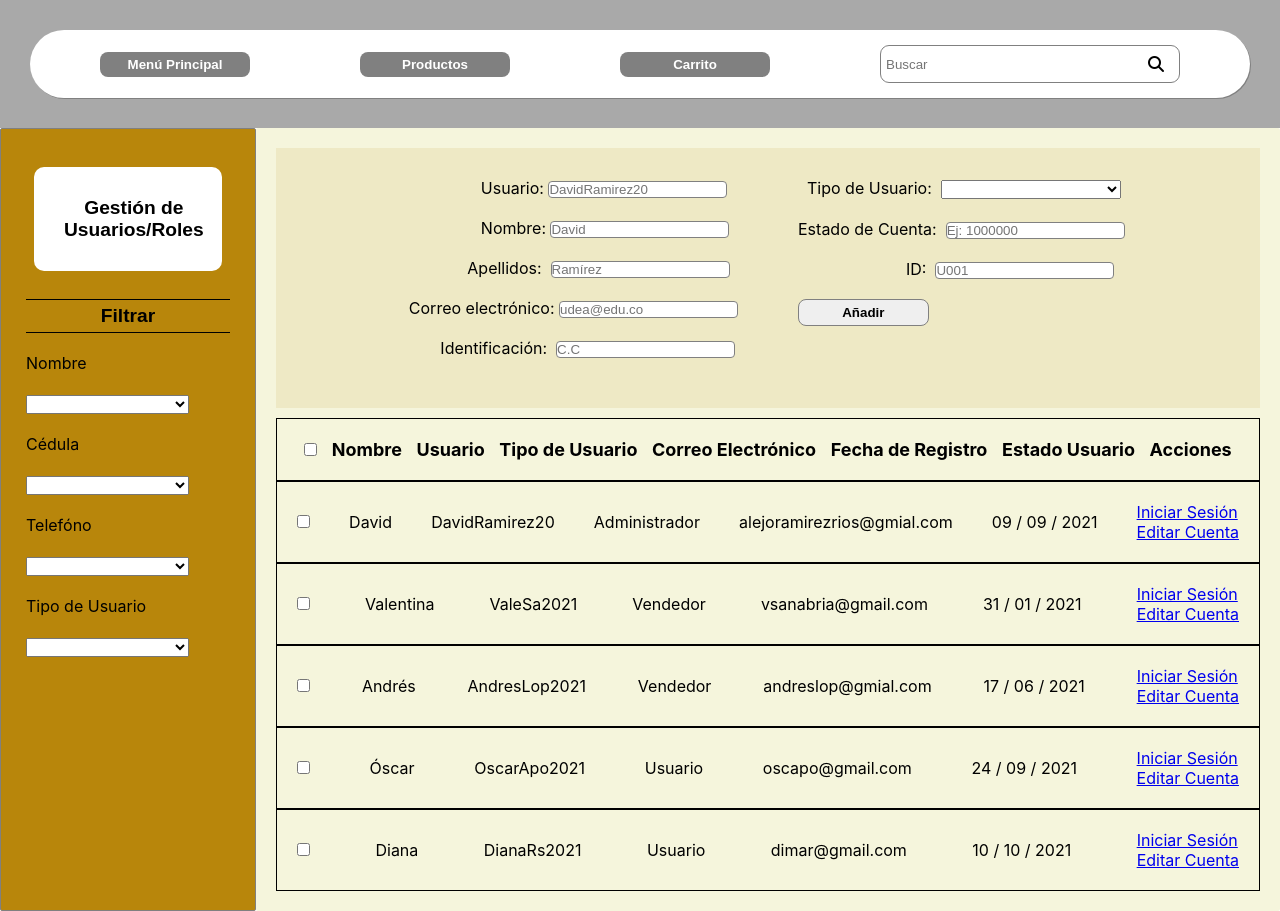
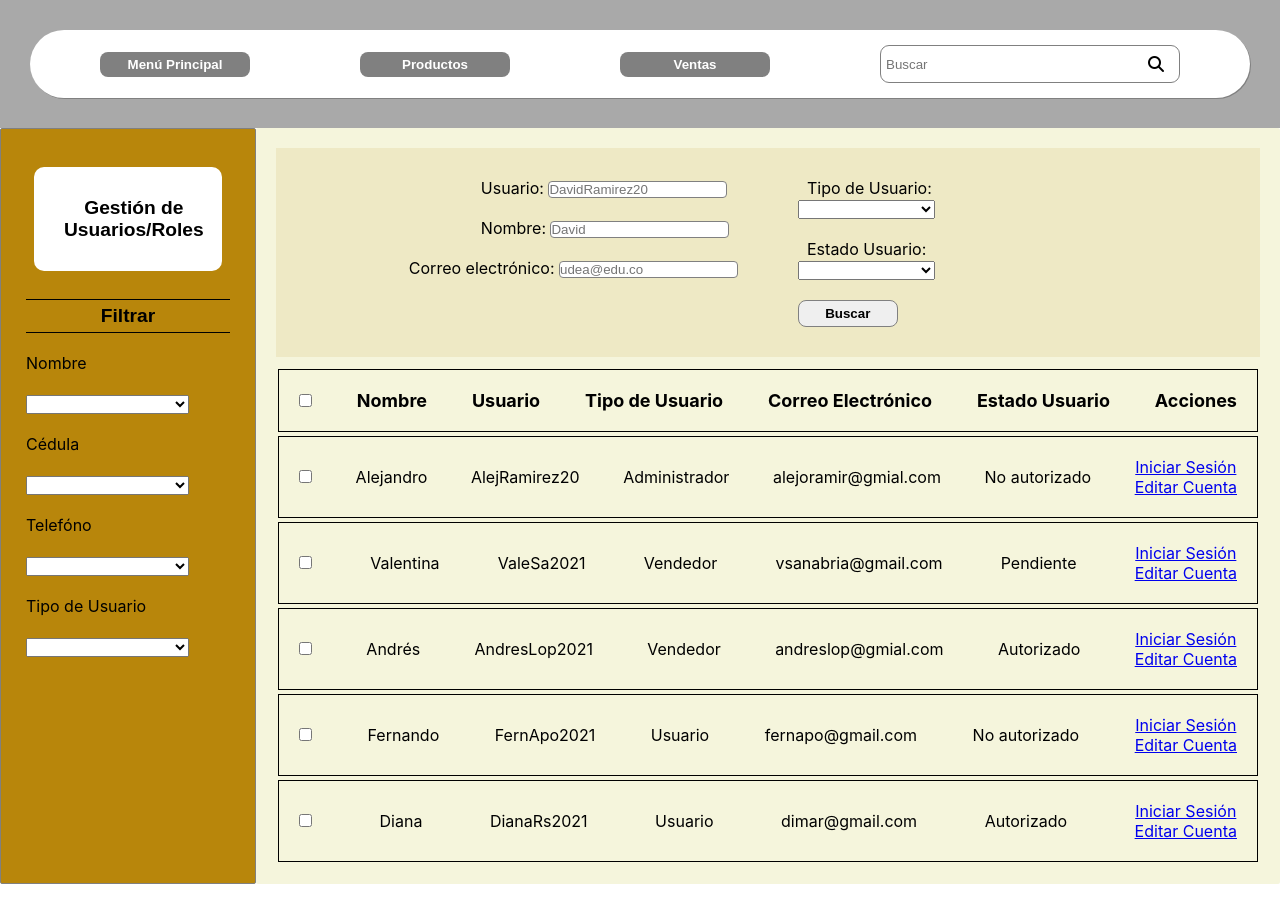
Before and after one commit to 10Daniel10/Proyecto_Ciclo3_Napster, a React (Create React App) app in the folder SistemaDeVentas/: page /gestion_datos in a window 1280 px wide. After the commit the page ends 884 px from the top, so only its background shows below. Built offline with nearby package versions, Linux system fonts and the light colour scheme.

Commit message:
agregar interfaces de gestion de producto, ventas y susuarios con link a menu principal y cada una

```diff
--- a/SistemaDeVentas/src/components/components.jsx
+++ b/SistemaDeVentas/src/components/components.jsx
@@ -1,23 +1,27 @@
 import {Link} from 'react-router-dom';
+import 'styles/style.css';
 
-function DataBase({name, user, userType, email, date}){
+function DataBaseUser({name, user, userType, email, state}){
    return(
-      <ul className="dataBase">
-         <li><input type="checkbox"/></li>
-         <li>{name}</li>
-         <li>{user}</li>
-         <li>{userType}</li>
-         <li>{email}</li>
-         <li>{date}</li>
-         <li>
-            <a href="login">Iniciar Sesión</a><br></br>
-            <Link to="editAccount">
-               <a>Editar Cuenta</a>
-            </Link>
-         </li>
-      </ul>
+      <table>
+         <tbody>
+            <tr className="dataBase">
+               <td><input type="checkbox"/></td>
+               <td>{name}</td>
+               <td>{user}</td>
+               <td>{userType}</td>
+               <td>{email}</td>
+               <td>{state}</td>
+               <td>
+                  <a href="login">Iniciar Sesión</a><br></br>
+                  <Link to="editAccount">
+                     <a>Editar Cuenta</a>
+                  </Link>
+               </td>
+            </tr>
+         </tbody>
+      </table>
    )
 }
 
-
-export default DataBase;
+export default DataBaseUser;
--- a/SistemaDeVentas/src/pages/gestionProd.jsx
+++ b/SistemaDeVentas/src/pages/gestionProd.jsx
@@ -1,5 +1,5 @@
 import React from 'react'
-import DataBase from 'components/components';
+import { Link } from 'react-router-dom';
 
 const GestionProd = () => {
    return (
@@ -8,13 +8,19 @@ const GestionProd = () => {
             <div className="contenedor2">
                <ul className="navbar">
                   <li>
-                     <button className="button mainButton">Menú Principal</button>
+                     <Link to='/'>
+                        <button className="button mainButton">Menú Principal</button>
+                     </Link>
                   </li>
                   <li>
-                     <button className="button mainButton">Productos</button>
+                     <Link to='/gestion_datos'>
+                        <button className="button mainButton">Usuarios</button>
+                     </Link>
                   </li>
                   <li>
-                     <button className="button mainButton">Carrito</button>
+                     <Link to='/gestion_ventas'>
+                        <button className="button mainButton">Ventas</button>
+                     </Link>
                   </li>
                   <li>
                      <div className="buscar">
@@ -31,7 +37,7 @@ const GestionProd = () => {
                   <div id="columnOne">
                   <br></br>
                   <div id="blockTitle">
-                     Gestión de Usuarios/Roles
+                     Gestión de Productos
                   </div><br></br>
                   <span id="filter">Filtrar</span><br></br>
                   <ul className="lista">
@@ -43,7 +49,7 @@ const GestionProd = () => {
                         <option>Z - A</option>
                         </select>
                      </li><br></br>
-                     <span>Cédula</span><br></br><br></br>
+                     <span>Identificador</span><br></br><br></br>
                      <li>
                         <select className="widthSelect">
                         <option></option>
@@ -54,23 +60,6 @@ const GestionProd = () => {
                         <option>5</option>
                         </select>
                      </li><br></br>
-                     <span>Telefóno</span><br></br><br></br>
-                     <li>
-                        <select className="widthSelect">
-                        <option></option>
-                        <option>300</option>
-                        <option>301</option>
-                        </select>
-                     </li><br></br>
-                     <span>Tipo de Usuario</span><br></br><br></br>
-                     <li>
-                        <select className="widthSelect">
-                           <option></option>
-                           <option>Administrador</option>
-                           <option>Vendedor</option>
-                           <option>Usuario</option>
-                        </select>
-                     </li>
                   </ul>
                   </div>
                   <div id="inner-grid">
@@ -79,14 +68,6 @@ const GestionProd = () => {
                         <li>
                         &nbsp; &nbsp; &nbsp; &nbsp; &nbsp; &nbsp; &nbsp;&nbsp; &nbsp;Usuario:&nbsp;
                            <input placeholder="DavidRamirez20" type="text" className="textBox"/>
-                        </li><br></br>
-                        <li>
-                           &nbsp; &nbsp; &nbsp; &nbsp; &nbsp; &nbsp; &nbsp;&nbsp;&nbsp;&nbsp;Nombre:&nbsp;
-                           <input placeholder="David" type="text" className="textBox"/>
-                        </li><br></br>
-                        <li>
-                           &nbsp; &nbsp; &nbsp; &nbsp; &nbsp; &nbsp;&nbsp; Apellidos: &nbsp;
-                           <input placeholder="Ramírez" type="text" className="textBox"/>
                         </li><br></br>
                         <li>
                            Correo electrónico:&nbsp;
@@ -118,56 +99,19 @@ const GestionProd = () => {
                            <input placeholder="U001" type="text" className="textBox"/>
                         </li><br></br>
                         <li>
-                           <button className="button secondaryButton">Añadir</button>
+                           <button className="button secondaryButton">Buscar</button>
                         </li>
                         </ul>
                      </div>
                      <div className="dataBaseContent">
                         <ul className="dataBaseTitle">
                            <li><input type="checkbox"/></li>
-                           <li>Nombre</li>
-                           <li>Usuario</li>
-                           <li>Tipo de Usuario</li>
-                           <li>Correo Electrónico</li>
-                           <li>Fecha de Registro</li>
-                           <li>Estado Usuario</li>
-                           <li>Acciones</li>
+                           <li>ID Producto</li>
+                           <li>Descripción</li>
+                           <li>Valor unitario</li>
+                           <li>Estado</li>
                         </ul>
-                        <DataBase
-                           name="David"
-                           user="DavidRamirez20"
-                           userType="Administrador"
-                           email="alejoramirezrios@gmial.com"
-                           date="09 / 09 / 2021"
-                        />
-                        <DataBase
-                           name="Valentina"
-                           user="ValeSa2021"
-                           userType="Vendedor"
-                           email="vsanabria@gmail.com"
-                           date="31 / 01 / 2021"
-                        />
-                        <DataBase
-                           name="Andrés"
-                           user="AndresLop2021"
-                           userType="Vendedor"
-                           email="andreslop@gmial.com"
-                           date="17 / 06 / 2021"
-                        />
-                        <DataBase
-                           name="Óscar"
-                           user="OscarApo2021"
-                           userType="Usuario"
-                           email="oscapo@gmail.com"
-                           date="24 / 09 / 2021"
-                        />
-                        <DataBase
-                           name="Diana"
-                           user="DianaRs2021"
-                           userType="Usuario"
-                           email="dimar@gmail.com"
-                           date="10 / 10 / 2021"
-                        />
+
                      </div>
                   </div>
                </div>
--- a/SistemaDeVentas/src/pages/gestionSale.jsx
+++ b/SistemaDeVentas/src/pages/gestionSale.jsx
@@ -1,5 +1,6 @@
-import React from 'react'
-import DataBase from 'components/components';
+import React from 'react';
+import 'styles/style.css';
+import { Link } from 'react-router-dom';
 
 const GestionSale = () => {
    return (
@@ -8,13 +9,19 @@ const GestionSale = () => {
             <div className="contenedor2">
                <ul className="navbar">
                   <li>
+                     <Link to='/'>
                         <button className="button mainButton">Menú Principal</button>
+                     </Link>
                   </li>
                   <li>
-                     <button className="button mainButton">Productos</button>
+                     <Link to='/gestion_datos'>
+                        <button className="button mainButton">Usuarios</button>
+                     </Link>
                   </li>
                   <li>
-                     <button className="button mainButton">Carrito</button>
+                     <Link to='/gestion_productos'>
+                        <button className="button mainButton">Productos</button>
+                     </Link>
                   </li>
                   <li>
                      <div className="buscar">
@@ -31,7 +38,7 @@ const GestionSale = () => {
                   <div id="columnOne">
                   <br></br>
                   <div id="blockTitle">
-                     Gestión de Usuarios/Roles
+                     Gestión de Ventas
                   </div><br></br>
                   <span id="filter">Filtrar</span><br></br>
                   <ul className="lista">
@@ -43,7 +50,7 @@ const GestionSale = () => {
                         <option>Z - A</option>
                         </select>
                      </li><br></br>
-                     <span>Cédula</span><br></br><br></br>
+                     <span>Identificador</span><br></br><br></br>
                      <li>
                         <select className="widthSelect">
                         <option></option>
@@ -54,7 +61,7 @@ const GestionSale = () => {
                         <option>5</option>
                         </select>
                      </li><br></br>
-                     <span>Telefóno</span><br></br><br></br>
+                     <span>Responsable</span><br></br><br></br>
                      <li>
                         <select className="widthSelect">
                         <option></option>
@@ -62,112 +69,39 @@ const GestionSale = () => {
                         <option>301</option>
                         </select>
                      </li><br></br>
-                     <span>Tipo de Usuario</span><br></br><br></br>
-                     <li>
-                        <select className="widthSelect">
-                           <option></option>
-                           <option>Administrador</option>
-                           <option>Vendedor</option>
-                           <option>Usuario</option>
-                        </select>
-                     </li>
                   </ul>
                   </div>
                   <div id="inner-grid">
-                     <div id="contentUl1">
+                     <div id="contentul3">
                         <ul className="lista">
                            <li>
-                        &nbsp; &nbsp; &nbsp; &nbsp; &nbsp; &nbsp; &nbsp;&nbsp; &nbsp;Usuario:&nbsp;
+                           &nbsp; &nbsp; &nbsp; &nbsp; &nbsp; &nbsp; &nbsp;&nbsp; &nbsp;ID Venta:&nbsp;
                               <input placeholder="DavidRamirez20" type="text" className="textBox"/>
                            </li><br></br>
                            <li>
-                           &nbsp; &nbsp; &nbsp; &nbsp; &nbsp; &nbsp; &nbsp;&nbsp;&nbsp;&nbsp;Nombre:&nbsp;
+                              &nbsp; &nbsp; &nbsp; &nbsp; &nbsp;&nbsp;ID Producto:&nbsp;
                               <input placeholder="David" type="text" className="textBox"/>
                            </li><br></br>
                            <li>
-                           &nbsp; &nbsp; &nbsp; &nbsp; &nbsp; &nbsp;&nbsp; Apellidos: &nbsp;
+                              &nbsp; &nbsp; &nbsp; &nbsp; &nbsp; &nbsp;&nbsp; ID Usuario &nbsp;
                               <input placeholder="Ramírez" type="text" className="textBox"/>
                            </li><br></br>
                            <li>
-                           Correo electrónico:&nbsp;
-                           <input placeholder="udea@edu.co" type="email" className="textBox"/>
-                        </li><br></br>
-                        <li>
-                           &nbsp; &nbsp; &nbsp; &nbsp;Identificación: &nbsp;
-                           <input placeholder="C.C" type="number" className="textBox"/>
-                        </li><br></br>
-                        </ul>
-                     </div>
-                     <div id="contentUl2">
-                        <ul className="lista">
-                        <li>
-                           &nbsp; Tipo de Usuario: &nbsp;
-                           <select id="widthSelectOne">
-                              <option></option>
-                              <option>Administrador</option>
-                              <option>Vendedor</option>
-                              <option>Usuario</option>
-                           </select>
-                        </li><br></br>
-                        <li>
-                           Estado de Cuenta: &nbsp;
-                           <input placeholder="Ej: 1000000" type="number" className="textBox"/>
-                        </li><br></br>
-                        <li>
-                           &nbsp; &nbsp; &nbsp; &nbsp; &nbsp; &nbsp; &nbsp; &nbsp; &nbsp; &nbsp; &nbsp; &nbsp; ID: &nbsp;
-                           <input placeholder="U001" type="text" className="textBox"/>
-                        </li><br></br>
-                        <li>
-                           <button className="button secondaryButton">Añadir</button>
+                              <button className="button thirdButton">Buscar</button>
                            </li>
                         </ul>
                      </div>
                      <div className="dataBaseContent">
                         <ul className="dataBaseTitle">
                            <li><input type="checkbox"/></li>
-                           <li>Nombre</li>
-                           <li>Usuario</li>
-                           <li>Tipo de Usuario</li>
-                           <li>Correo Electrónico</li>
-                           <li>Fecha de Registro</li>
-                           <li>Estado Usuario</li>
-                           <li>Acciones</li>
+                           <li>ID Venta</li>
+                           <li>ID Producto</li>
+                           <li>Cantidad</li>
+                           <li>Valor Unitario</li>
+                           <li>Fecha de Venta</li>
+                           <li>ID Usuario</li>
+                           <li>Valor Total</li>
                         </ul>
-                        <DataBase
-                           name="David"
-                           user="DavidRamirez20"
-                           userType="Administrador"
-                           email="alejoramirezrios@gmial.com"
-                           date="09 / 09 / 2021"
-                        />
-                        <DataBase
-                           name="Valentina"
-                           user="ValeSa2021"
-                           userType="Vendedor"
-                           email="vsanabria@gmail.com"
-                           date="31 / 01 / 2021"
-                        />
-                        <DataBase
-                           name="Andrés"
-                           user="AndresLop2021"
-                           userType="Vendedor"
-                           email="andreslop@gmial.com"
-                           date="17 / 06 / 2021"
-                        />
-                        <DataBase
-                           name="Óscar"
-                           user="OscarApo2021"
-                           userType="Usuario"
-                           email="oscapo@gmail.com"
-                           date="24 / 09 / 2021"
-                        />
-                        <DataBase
-                           name="Diana"
-                           user="DianaRs2021"
-                           userType="Usuario"
-                           email="dimar@gmail.com"
-                           date="10 / 10 / 2021"
-                        />
                      </div>
                   </div>
                </div>
--- a/SistemaDeVentas/src/pages/gestionUser.jsx
+++ b/SistemaDeVentas/src/pages/gestionUser.jsx
@@ -1,6 +1,7 @@
 import React from 'react'
-import DataBase from 'components/components'
+import DataBaseUser from 'components/components'
 import 'styles/style.css';
+import { Link } from 'react-router-dom';
 
 const GestionUser = () => {
    return (
@@ -9,13 +10,19 @@ const GestionUser = () => {
          <div className="contenedor2">
             <ul className="navbar">
                <li>
-               <button className="button mainButton">Menú Principal</button>
+                  <Link to='/'>
+                     <button className="button mainButton">Menú Principal</button>
+                  </Link>
                </li>
                <li>
-               <button className="button mainButton">Productos</button>
+                  <Link to='/gestion_productos'>
+                     <button className="button mainButton">Productos</button>
+                  </Link>
                </li>
                <li>
-               <button className="button mainButton">Carrito</button>
+                  <Link to='/gestion_ventas'>
+                     <button className="button mainButton">Ventas</button>
+                  </Link>
                </li>
                <li>
                <div className="buscar">
@@ -86,16 +93,8 @@ const GestionUser = () => {
                         <input placeholder="David" type="text" className="textBox"/>
                      </li><br></br>
                      <li>
-                        &nbsp; &nbsp; &nbsp; &nbsp; &nbsp; &nbsp;&nbsp; Apellidos: &nbsp;
-                        <input placeholder="Ramírez" type="text" className="textBox"/>
-                     </li><br></br>
-                     <li>
                         Correo electrónico:&nbsp;
                         <input placeholder="udea@edu.co" type="email" className="textBox"/>
-                     </li><br></br>
-                     <li>
-                        &nbsp; &nbsp; &nbsp; &nbsp;Identificación: &nbsp;
-                        <input placeholder="C.C" type="number" className="textBox"/>
                      </li><br></br>
                      </ul>
                   </div>
@@ -111,63 +110,67 @@ const GestionUser = () => {
                         </select>
                      </li><br></br>
                      <li>
-                        Estado de Cuenta: &nbsp;
-                        <input placeholder="Ej: 1000000" type="number" className="textBox"/>
+                        &nbsp; Estado Usuario: &nbsp;&nbsp;
+                        <select id="widthSelectOne">
+                           <option></option>
+                           <option>Pendiente</option>
+                           <option>Autorizado</option>
+                           <option>No Autorizado</option>
+                        </select>
                      </li><br></br>
                      <li>
-                        &nbsp; &nbsp; &nbsp; &nbsp; &nbsp; &nbsp; &nbsp; &nbsp; &nbsp; &nbsp; &nbsp; &nbsp; ID: &nbsp;
-                        <input placeholder="U001" type="text" className="textBox"/>
-                     </li><br></br>
-                     <li>
-                        <button className="button secondaryButton">Añadir</button>
+                        <button className="button secondaryButton">Buscar</button>
                      </li>
                      </ul>
                   </div>
                   <div className="dataBaseContent">
-                     <ul className="dataBaseTitle">
-                        <li><input type="checkbox"/></li>
-                        <li>Nombre</li>
-                        <li>Usuario</li>
-                        <li>Tipo de Usuario</li>
-                        <li>Correo Electrónico</li>
-                        <li>Fecha de Registro</li>
-                        <li>Estado Usuario</li>
-                        <li>Acciones</li>
-                     </ul>
-                     <DataBase
-                        name="David"
-                        user="DavidRamirez20"
+                     <table>
+                        <thead>
+                           <tr className="dataBaseTitle">
+                              <td><input type="checkbox"/></td>
+                              <td>Nombre</td>
+                              <td>Usuario</td>
+                              <td>Tipo de Usuario</td>
+                              <td>Correo Electrónico</td>
+                              <td>Estado Usuario</td>
+                              <td>Acciones</td>
+                           </tr>
+                        </thead>
+                     </table>
+                     <DataBaseUser
+                        name="Alejandro"
+                        user="AlejRamirez20"
                         userType="Administrador"
-                        email="alejoramirezrios@gmial.com"
-                        date="09 / 09 / 2021"
+                        email="alejoramir@gmial.com"
+                        state="No autorizado"
                      />
-                     <DataBase
+                     <DataBaseUser
                         name="Valentina"
                         user="ValeSa2021"
                         userType="Vendedor"
                         email="vsanabria@gmail.com"
-                        date="31 / 01 / 2021"
+                        state="Pendiente"
                      />
-                     <DataBase
+                     <DataBaseUser
                         name="Andrés"
                         user="AndresLop2021"
                         userType="Vendedor"
                         email="andreslop@gmial.com"
-                        date="17 / 06 / 2021"
+                        state="Autorizado"
                      />
-                     <DataBase
-                        name="Óscar"
-                        user="OscarApo2021"
+                     <DataBaseUser
+                        name="Fernando"
+                        user="FernApo2021"
                         userType="Usuario"
-                        email="oscapo@gmail.com"
-                        date="24 / 09 / 2021"
+                        email="fernapo@gmail.com"
+                        state="No autorizado"
                      />
-                     <DataBase
+                     <DataBaseUser
                         name="Diana"
                         user="DianaRs2021"
                         userType="Usuario"
                         email="dimar@gmail.com"
-                        date="10 / 10 / 2021"
+                        state="Autorizado"
                      />
                   </div>
                </div>
--- a/SistemaDeVentas/src/styles/style.css
+++ b/SistemaDeVentas/src/styles/style.css
@@ -46,6 +46,10 @@
 .secondaryButton {
   border: 1px solid gray;
   width: 40%;
+}
+
+.thirdButton {
+  width: 50%;
 }
 
 .buscar {
@@ -143,6 +147,13 @@
 
 #contentul3 {
   display: flex;
+  justify-content: center;
+  align-items: center;
+  background-color: rgba(184, 135, 11, 0.11);
+}
+
+#contentul4 {
+  display: flex;
   align-items: center;
   background-color: rgba(184, 135, 11, 0.11);
 }
@@ -159,16 +170,6 @@
   font-family: Arial, Helvetica, sans-serif;
 }
 
-/* input {
-  padding: 3px;
-  border-radius: 0.5px;
-}
-
-select {
-  padding: 3px;
-  border-radius: 0.5px;
-} */
-
 .dataBaseContent {
   display: grid;
   grid-column: span 2;
@@ -178,7 +179,7 @@ select {
 
 .dataBaseTitle {
   display: flex;
-  justify-content: space-around;
+  justify-content: space-between;
   border: 1px solid black;
   align-items: center;
   padding: 20px;
@@ -190,10 +191,16 @@ select {
 .dataBase {
   display: flex;
   justify-content: space-between;
+  text-align: center;
   border: 1px solid black;
   padding: 20px;
   align-items: center;
   list-style: none;
+}
+
+.textBox {
+  border: 1px solid gray;
+  border-radius: 4px;
 }
 
 #filter {
@@ -206,8 +213,3 @@ select {
   border-bottom: 1px solid black;
   padding: 5px;
 }
-
-.textBox {
-  border: 1px solid gray;
-  border-radius: 4px;
-}
```
Also changed, not shown: SistemaDeVentas/src/pages/editAccount.jsx (+1 -14 lines). Lines whose indentation alone changed are shown as unchanged.
